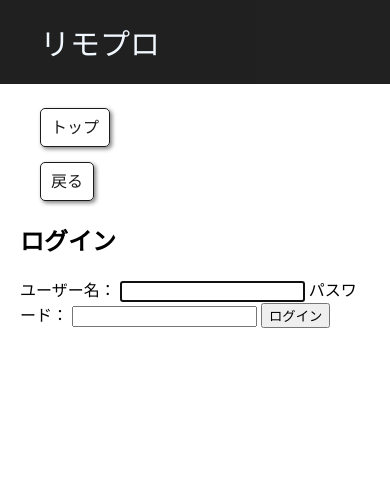
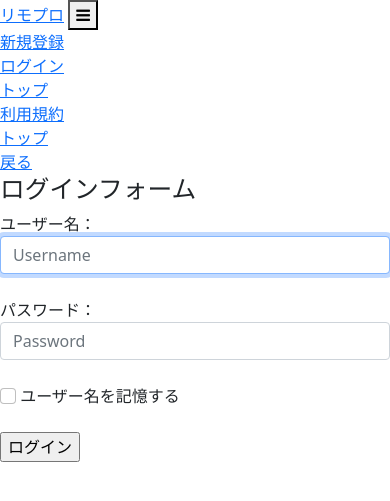
Before and after one commit to Sugitomo1115/RemotePlan, a Django app: page /login/ in a window 390 px wide. Shown: the top 501 px of the page. Run offline with Django 3.2, Linux system fonts and the light colour scheme; parts of the project's set-up code (start-up, migrations or seed data) failed here and were passed over.

Commit message:
Add function save_username

```diff
--- a/remote_eventplan/admin.py
+++ b/remote_eventplan/admin.py
@@ -31,3 +31,4 @@
 admin.site.register(User, MyUserAdmin)
 admin.site.register(Plan)
 admin.site.register(Like)
+admin.site.register(Category)
--- a/remote_eventplan/forms.py
+++ b/remote_eventplan/forms.py
@@ -1,3 +1,5 @@
+from dataclasses import fields
+from email.policy import default
 from django import forms
 from django.contrib.auth.forms import PasswordChangeForm
 from django.contrib.auth.forms import UserCreationForm
@@ -5,14 +7,25 @@
 from django.core.exceptions import ValidationError
 from django.core.validators import validate_email
 from django.contrib.auth.forms import AuthenticationForm
+from django.contrib.auth import get_user_model
 
 class LoginForm(AuthenticationForm):
     """ログインフォーム"""
+    #ユーザー名を記憶するかのチェック
+    saveflag = forms.BooleanField(required=False)
+
     def __init__(self, *args, **kwargs):
         super().__init__(*args, **kwargs)
         for field in self.fields.values():
             field.widget.attrs['class'] = 'form-control'
+            self.fields['saveflag'].widget.attrs["class"] = "form-check-input"
             field.widget.attrs['placeholder'] = field.label
+
+    class Meta:
+        fields = (User.USERNAME_FIELD,)
+
+    def get_saveflag(self):
+        return self.saveflag
 
 class UserCreateForm(UserCreationForm):
     """ユーザー登録フォーム"""
--- a/remote_eventplan/models.py
+++ b/remote_eventplan/models.py
@@ -42,7 +42,7 @@
 
 
 class User(AbstractBaseUser, PermissionsMixin):
-    """ユーザー AbstractUserをコピペし編集"""
+    """ユーザー AbstractBaseUserを継承"""
 
     id = models.UUIDField(default=uuid_lib.uuid4,
                             primary_key=True, editable=False)
@@ -108,6 +108,7 @@
         send_mail(subject, message, from_email, [self.email], **kwargs)
 
 class Plan(models.Model):
+    """企画テンプレート"""
     name = models.CharField(max_length=100, default="名無し")
     target = models.CharField(max_length=20, default="誰でも")
     person = models.CharField(max_length=20, default="指定なし")
@@ -122,5 +123,6 @@
     create_user = models.ForeignKey(User, on_delete=models.CASCADE)
 
 class Like(models.Model):
+    """イイねモデル"""
     post_user = models.ForeignKey(User, on_delete=models.CASCADE)
     post_plan = models.ForeignKey(Plan, on_delete=models.CASCADE)
--- a/remote_eventplan/templates/registration/login.html
+++ b/remote_eventplan/templates/registration/login.html
@@ -3,12 +3,44 @@
 <html lang="ja">
     <head>
         <meta charset="utf-8">
-        <link rel="stylesheet" type="text/css" href="{% static 'css/login.css' %}" />
         <title>ログイン画面</title>
+        <link rel="stylesheet" type="text/css" href="{% static 'css/login_smart.css' %}" media="screen and (max-width:767px)">
+        <link rel="stylesheet" type="text/css" href="{% static 'css/login.css' %}" media="screen and (min-width: 768px)">
+        <link href="https://cdn.jsdelivr.net/npm/bootstrap@5.0.2/dist/css/bootstrap.min.css" rel="stylesheet" integrity="sha384-EVSTQN3/azprG1Anm3QDgpJLIm9Nao0Yz1ztcQTwFspd3yD65VohhpuuCOmLASjC" crossorigin="anonymous">
+        <link rel="stylesheet" href="https://stackpath.bootstrapcdn.com/font-awesome/4.7.0/css/font-awesome.min.css">
+        <script src="https://code.jquery.com/jquery-3.4.1.js" integrity="sha256-WpOohJOqMqqyKL9FccASB9O0KwACQJpFTUBLTYOVvVU=" crossorigin="anonymous"></script>
+        <script type="text/javascript" src="{% static 'js/remote_plan.js' %}"></script>
+        <script type="text/javascript" src="{% static 'js/menu.js' %}"></script>
     </head>
     <body>
         <div class="banner">
             <a href="{% url 'top' %}" class="title">リモプロ</a>
+            <button type="button" class="menu-btn d-md-none">
+                <i class="fa fa-bars" aria-hidden="true"></i>
+              </button>
+              <div class="menu d-md-none">
+                {% if request.user.is_authenticated %}
+                <div class="menu__item">
+                  <p id="username">{{request.user.username}}</p>
+                </div>
+                <div class="menu__item">
+                  <a href="{% url 'logout' %}" class="menu__text">ログアウト</a>
+                </div>
+                {% else %}
+                <div class="menu__item">
+                  <a href="{% url 'privacy_check' %}" class="menu__text">新規登録</a>
+                </div>
+                <div class="menu__item">
+                  <a href="{% url 'login' %}" class="menu__text">ログイン</a>
+                </div>
+                {% endif %}
+                <div class="menu__item">
+                  <a href="{% url 'top' %}" class="menu__text">トップ</a>
+                </div>
+                <div class="menu__item">
+                  <a href="{% url 'privacy' %}" class="menu__text">利用規約</a>
+                </div>
+              </div>
         </div>
         <div class="toplink">
             <a href="{% url 'top' %}" class="topbtn">トップ</a>
@@ -17,15 +49,31 @@
             <a href="{{request.META.HTTP_REFERER}}" class="topbtn">戻る</a>
         </div>
         <div class="loginform">
-            <h2>ログイン</h2>
+            <h2>ログインフォーム</h2>
+            {% if form.errors %}
+                <p>ユーザー名またはパスワードが間違っています。もう一度入力してください。</p>
+            {% endif %}
             <form method="post">
                 {% csrf_token %}
-                ユーザー名：
-                {{form.username}}
-                パスワード：
-                {{form.password}}
+                <div>
+                    <label>ユーザー名：</label>
+                    {{form.username}}
+                </div>
+                <br>
+                <div>
+                    <label>パスワード：</label>
+                    {{form.password}}
+                </div>
+                <br>
+                <div>
+                    {{form.saveflag}}
+                    <label>ユーザー名を記憶する</label>
+                </div>
+                <br>
                 <input type="submit" value="ログイン">
             </form>
         </div>
+
+        <script src="https://cdn.jsdelivr.net/npm/bootstrap@5.0.2/dist/js/bootstrap.bundle.min.js" integrity="sha384-MrcW6ZMFYlzcLA8Nl+NtUVF0sA7MsXsP1UyJoMp4YLEuNSfAP+JcXn/tWtIaxVXM" crossorigin="anonymous"></script>
     </body>
 </html>
--- a/remote_eventplan/urls.py
+++ b/remote_eventplan/urls.py
@@ -1,19 +1,22 @@
+import imp
 from django.urls import path
 from . import views
 from .forms import LoginForm
+from .views import CustomLoginView, CustomLogoutView
 from django.contrib.auth.views import LoginView, LogoutView
 
 urlpatterns=[
-    path('', views.top, name="top"),
-    path('privacy', views.privacy, name="privacy"),
-    path('privacy_check', views.privacy_check, name="privacy_check"),
-    path('create/', views.create, name="create"),
-    path('<int:plan_id>/', views.detail, name="detail"),
-    path('<int:plan_id>/like', views.like,name='like'),
-    path('api/plans/<int:plan_id>/like', views.api_like),
-    path('<int:plan_id>/delete', views.delete, name='delete'),
-    path('signup/', views.signup, name="signup"),
-    path('regist_save/', views.regist_save, name='regist_save'),
-    path('login/', LoginView.as_view(), name="login"),
-    path('logout/', LogoutView.as_view(), name="logout"),
+    path('', views.top, name="top"), #トップ画面
+    path('privacy', views.privacy, name="privacy"), #利用規約画面
+    path('privacy_check', views.privacy_check, name="privacy_check"), #ユーザー登録前の利用規約確認画面
+    path('create/', views.create, name="create"), #企画作成画面
+    path('add_category/', views.add_category, name="add_category"), #カテゴリー追加画面
+    path('<int:plan_id>/', views.detail, name="detail"), #企画詳細画面
+    path('<int:plan_id>/like', views.like,name='like'), #イイね機能
+    path('api/plans/<int:plan_id>/like', views.api_like), #イイね機能
+    path('<int:plan_id>/delete', views.delete, name='delete'), #企画削除機能
+    path('signup/', views.signup, name="signup"), #サインアップ画面
+    path('regist_save/', views.regist_save, name='regist_save'), #ユーザー登録機能
+    path('login/', CustomLoginView.as_view(), name="login"), #ログイン
+    path('logout/', CustomLogoutView.as_view(), name="logout"), #ログアウト
 ]
--- a/remote_eventplan/views.py
+++ b/remote_eventplan/views.py
@@ -1,3 +1,4 @@
+from multiprocessing import context
 import re
 from django.contrib import messages
 from django.http.response import HttpResponseRedirect
@@ -5,10 +6,16 @@
 from django.http import Http404,JsonResponse
 from django.utils import timezone
 from django.db.models import Q
+from django.contrib.auth import login as auth_login
+from django.contrib.auth import logout as auth_logout
+from django.contrib.auth.signals import user_logged_out
 from django.contrib.auth.decorators import login_required
 from django.views.decorators.http import require_POST
-from .forms import UserCreateForm
-from remote_eventplan.models import UserManager, User, Plan, Like
+from django.utils.decorators import method_decorator
+from django.views.decorators.cache import never_cache
+from django.contrib.auth.views import LoginView, LogoutView
+from .forms import UserCreateForm, LoginForm
+from remote_eventplan.models import UserManager, User, Plan, Like, Category
 
 # Create your views here.
 def top(request):
@@ -18,6 +25,7 @@
         plan.save()
         return redirect(top)
     plans = Plan.objects.order_by('-posted_at')
+    categories = Category.objects.all
     if 'query' in request.GET:
         q_word = request.GET.get('query')
         if q_word == "" or q_word.isspace():
@@ -26,7 +34,7 @@
             search = q_word.replace("　"," ")
             search_list = search.split(" ")
 
-            #(3)クエリを作る
+            #クエリを作る
             query = Q()
             for word in search_list:
 
@@ -34,10 +42,10 @@
                 if word == "":
                     continue
 
-                #TIPS:AND検索の場合は&を、OR検索の場合は|を使用する。
+                #OR検索
                 query &= Q(Q(name__icontains=word) | Q(outline__icontains=word))
 
-            #(4)作ったクエリを実行
+            #作ったクエリを実行
             plans = Plan.objects.filter(query)
         plans = plans.order_by('-posted_at')
 
@@ -57,14 +65,27 @@
         elif request.GET['sort']=='like_num':
             plans=plans.order_by('-like_num')
     context = {
-        'plans': plans
+        'plans': plans,
+        'categories':categories
     }
     return render(request, "remote_eventplan/top.html", context)
 
 @login_required
 def create(request):
     """企画制作画面"""
-    return render(request, "remote_eventplan/create_plan.html")
+    if request.method == 'POST':
+        category = Category(category_name=request.POST['category_name'])
+        category.save()
+        return redirect(create)
+    categories = Category.objects.all
+    context = {
+        'categories':categories
+    }
+    return render(request, "remote_eventplan/create_plan.html", context)
+
+@login_required
+def add_category(request):
+    return render(request, "remote_eventplan/add_category.html")
 
 def detail(request, plan_id):
     """企画詳細画面"""
@@ -92,24 +113,6 @@
             return render(request, "remote_eventplan/detail_plan.html", context)
     except Plan.DoesNotExist:
         raise Http404("Plan does not exist")
-
-@login_required
-def update(request, plan_id):
-    try:
-        plan = Plan.objects.get(pk=plan_id)
-    except Plan.DoesNotExist:
-        raise Http404("Plan does not exist")
-
-    if request.method == 'POST':
-        plan.name = request.POST['name']
-        plan.outline= request.POST['outline']
-        plan.save()
-        return redirect(detail, plan_id)
-
-    context = {
-        'plan': plan
-    }
-    return render(request, 'remote_eventplan/edit.html', context)
 
 def like(request, plan_id):
     try:
@@ -164,17 +167,86 @@
 
 
 def signup(request):
+    """サインアップ画面"""
     form = UserCreateForm(request.POST or None)
     context = {
         'form': form,
     }
     return render(request, 'registration/signup.html', context)
 
-def login(request):
-    return render(request, "remote_eventplan/login.html")
-
 def privacy(request):
+    """利用規約画面"""
     return render(request, "remote_eventplan/privacy.html")
 
 def privacy_check(request):
+    """ユーザー登録前の利用規約確認画面"""
     return render(request, "remote_eventplan/privacy_check.html")
+
+def login(request):
+    """ログイン画面"""
+    return render(request, "remote_eventplan/login.html")
+
+#改造したLoginView
+class CustomLoginView(LoginView):
+    form_class = LoginForm
+
+    #GETをした際にユーザー名を記憶していれば初期値に設定
+    def get(self, request, *args, **kwargs):
+        if 'form_data' in self.request.session:
+            saved_username = request.session.get('form_data')
+            form = LoginForm(initial=dict(username = saved_username))
+            context = {
+                'form': form
+            }
+        else:
+            form = LoginForm()
+            context = {
+                'form': form
+            }
+        return render(self.request, self.template_name, context)
+
+    def form_valid(self, form):
+        """Security check complete. Log the user in."""
+        auth_login(self.request, form.get_user())
+        #ユーザー名の記憶するかのチェック
+        if(self.request.POST.get('saveflag')):
+            self.request.session['form_data'] = self.request.POST.get('username')
+            self.request.session['saveflag'] = True
+        else:
+            self.request.session['saveflag'] = False
+        return HttpResponseRedirect(self.get_success_url())
+
+#改造したLogoutView
+class CustomLogoutView(LogoutView):
+
+    def Custom_auth_logout(self, request):
+        """
+        Remove the authenticated user's ID from the request and flush their session
+        data.
+        """
+        # Dispatch the signal before the user is logged out so the receivers have a
+        # chance to find out *who* logged out.
+        user = getattr(request, "user", None)
+        if not getattr(user, "is_authenticated", True):
+            user = None
+        user_logged_out.send(sender=user.__class__, request=request, user=user)
+        #ログイン時にチェックを入れていた場合はユーザー名を記憶
+        if request.session.get('saveflag'):
+            username = request.session.get('form_data')
+            request.session.flush()
+            request.session['form_data'] = username
+        else:
+            request.session.flush()
+        if hasattr(request, "user"):
+            from django.contrib.auth.models import AnonymousUser
+
+            request.user = AnonymousUser()
+
+    @method_decorator(never_cache)
+    def dispatch(self, request, *args, **kwargs):
+        self.Custom_auth_logout(request)
+        next_page = self.get_next_page()
+        if next_page:
+            # Redirect to this page until the session has been cleared.
+            return HttpResponseRedirect(next_page)
+        return super().dispatch(request, *args, **kwargs)
```
